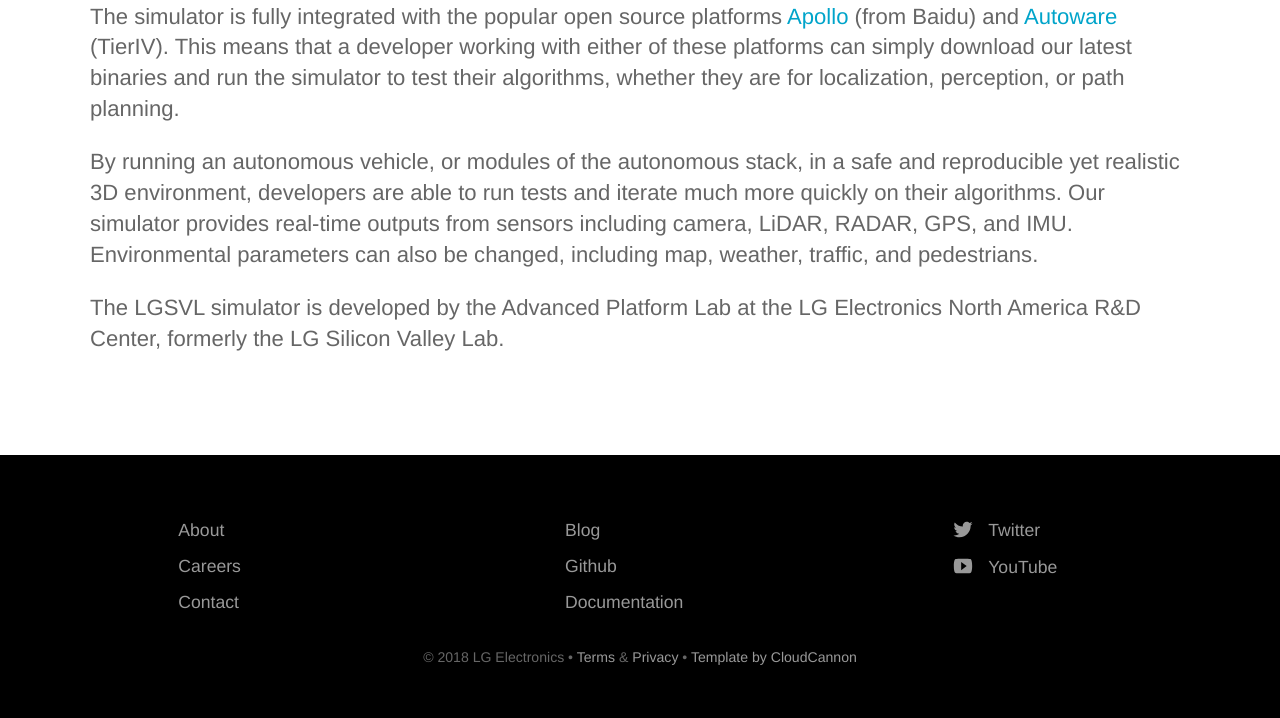
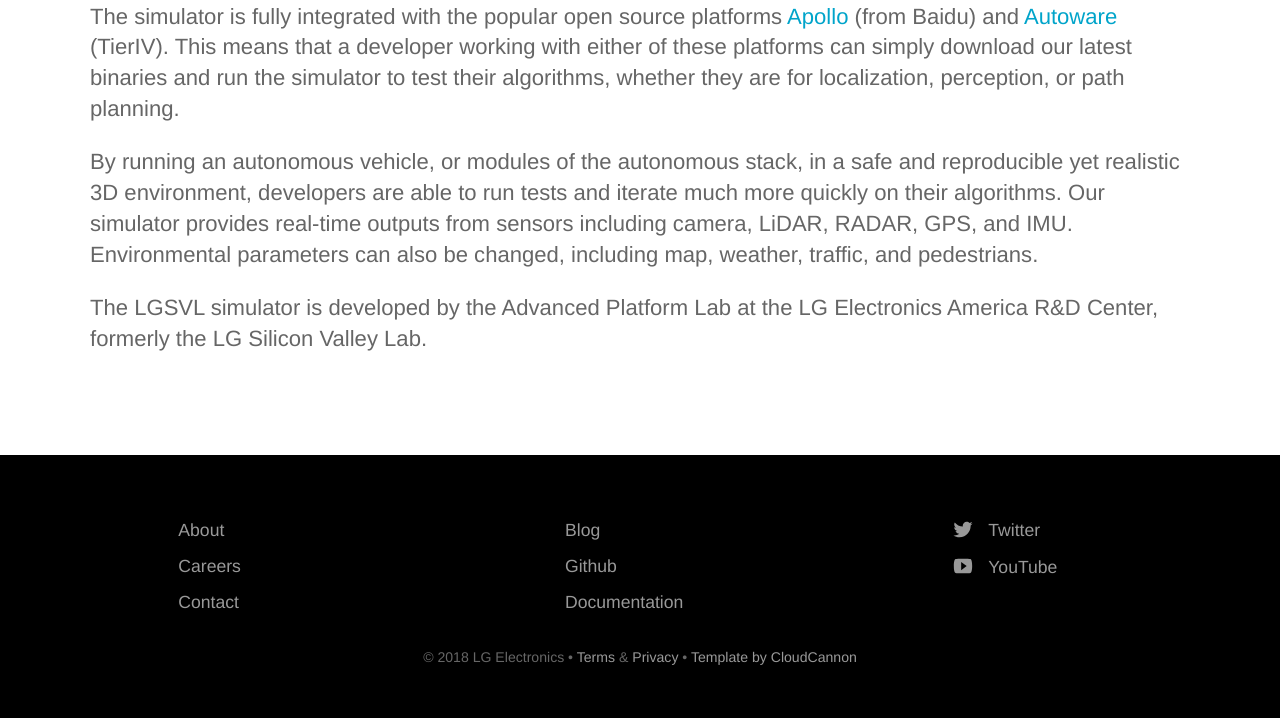
Before and after one commit to lgsvl/lgsvl.github.io, a Jekyll site: the page built from about.html, in a window 1280 px wide. Shown: the part 639-1357 px from the top of the page. Built offline with Jekyll 4.4.1, drawn with Linux system fonts in a browser that asks for light colours.

Commit message:
update contact page, highlight buttons

```diff
--- a/_sass/forms.scss
+++ b/_sass/forms.scss
@@ -16,14 +16,14 @@
 }
 
 .button.alt a {
-	background: rgba(255,255,255,0.25);
+	background: rgba(255,255,255,0.35);
 	border-radius: 3px;
-	border: 1px solid rgba(255, 255, 255, 0.3);
+	border: 1px solid rgba(255, 255, 255, 0.5);
 	padding: 16px 50px;
 }
 
 .button.alt a:hover {
-	background: #fff;
+	background: rgba(255,255,255,0.8);
 	color: $brand-color;
 }
 
@@ -45,15 +45,19 @@
 }
 
 .button-primary.alt a {
-	background: rgba(255,255,255,0.5);
+	//background: rgba(255,255,255,0.5);
+	background: #fff;
+	color: $brand-color;
 	border-radius: 3px;
-	border: 1px solid rgba(255, 255, 255, 0.5);
+	border: 1px solid rgba(255, 255, 255, 1);
 	padding: 16px 50px;
 }
 
 .button-primary.alt a:hover {
-	background: #fff;
+	background: rgba(255,255,255,0.8);
 	color: $brand-color;
+	border-radius: 3px;
+	border: 1px solid rgba(255, 255, 255, 1);
 }
 
 textarea, input, button, select { font-family: inherit; font-size: inherit; }
--- a/about.html
+++ b/about.html
@@ -23,7 +23,7 @@
 				</p>
 				<p>By running an autonomous vehicle, or modules of the autonomous stack, in a safe and reproducible yet realistic 3D environment, developers are able to run tests and iterate much more quickly on their algorithms.
 				Our simulator provides real-time outputs from sensors including camera, LiDAR, RADAR, GPS, and IMU. Environmental parameters can also be changed, including map, weather, traffic, and pedestrians.</p>
-				<p>The LGSVL simulator is developed by the Advanced Platform Lab at the LG Electronics North America R&D Center, formerly the LG Silicon Valley Lab.</p>
+				<p>The LGSVL simulator is developed by the Advanced Platform Lab at the LG Electronics America R&D Center, formerly the LG Silicon Valley Lab.</p>
 			</div>
 		</div>
 </div>
--- a/index.html
+++ b/index.html
@@ -9,7 +9,7 @@
 	</div>
 		<!--<p class="subtext editable">Track and optimize your sales team in real time.</p>-->
 		<div class="buttons-row">
-			<div class="cta button alt"><a href="/docs/">Get Started</a></div>
+			<div class="cta button alt"><a href="/docs/getting-started">Get Started</a></div>
 			<div class="cta button-primary alt"><a href="https://github.com/lgsvl/simulator/releases/latest">Download</a></div>
 		</div>
 	<div>
@@ -76,7 +76,7 @@
 			</div>
 
 			<div class="text editable">
-				<h3>Get started with our Quick Start <a href="{{site.baseurl}}/docs">tutorials</a></h3>
+				<h3>Get started with our Quick Start <a href="{{site.baseurl}}/docs/getting-started">tutorials</a></h3>
 			</div>
 
 			<div class="text editable">
@@ -105,6 +105,6 @@
 
 	<section class="bottom-cta">
 		<h2 class="editable">Download the project and try it out yourself!</h2>
-		<div class="button alt"><a href="https://github.com/lgsvl/simulator/releases/latest">Download the latest release</a></div>
+		<div class="button-primary alt"><a href="https://github.com/lgsvl/simulator/releases/latest">Download the latest release</a></div>
 	</section>
 </div>
```
Also changed, not shown: contact.html (+151 -8 lines).
